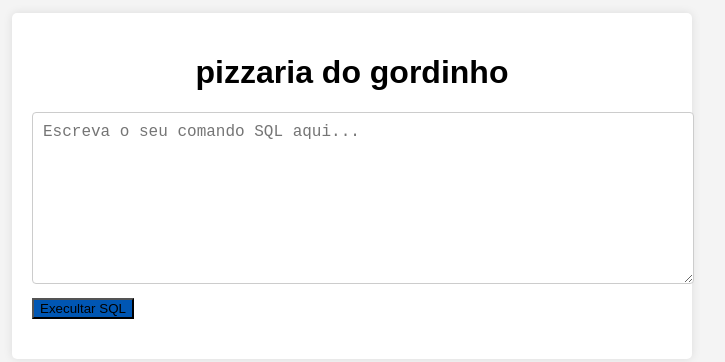
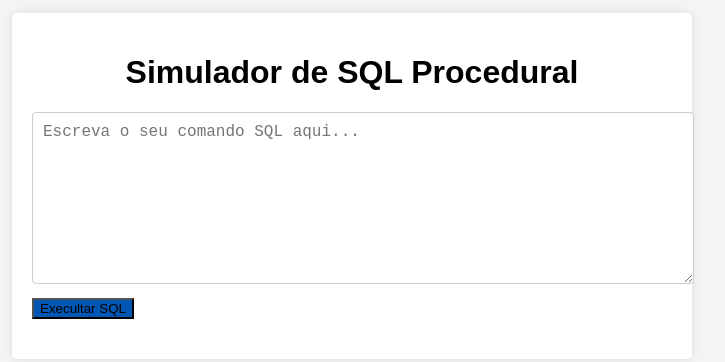
Before and after one commit to barba-branca/progeto-faculdade, a plain HTML site: page index.html in a window 1280 px wide. Shown: the part 214-576 px from the top of the page, without its empty margins (288-1013 px from the left). Drawn offline with Linux system fonts and the light colour scheme.

Commit message:
Atualizar o index.html

```diff
--- a/index.html
+++ b/index.html
@@ -3,12 +3,12 @@
 <head>
     <meta charset="UTF-8">
     <meta name="viewport" content="width=device-width, initial-scale=1.0">
-    <title>portfólio Kauê Martins</title>
+    <title>Document</title>
     <link rel="stylesheet" href="style.css">
 </head>
 <body>
     <div class="container">
-        <h1>pizzaria do gordinho</h1>
+        <h1>Simulador de SQL Procedural</h1>
         <textarea id="sqlInput" placeholder="Escreva o seu comando SQL aqui..."></textarea>
         <button id="executeBtn">Execultar SQL</button>
         <div id="result"></div>
```
